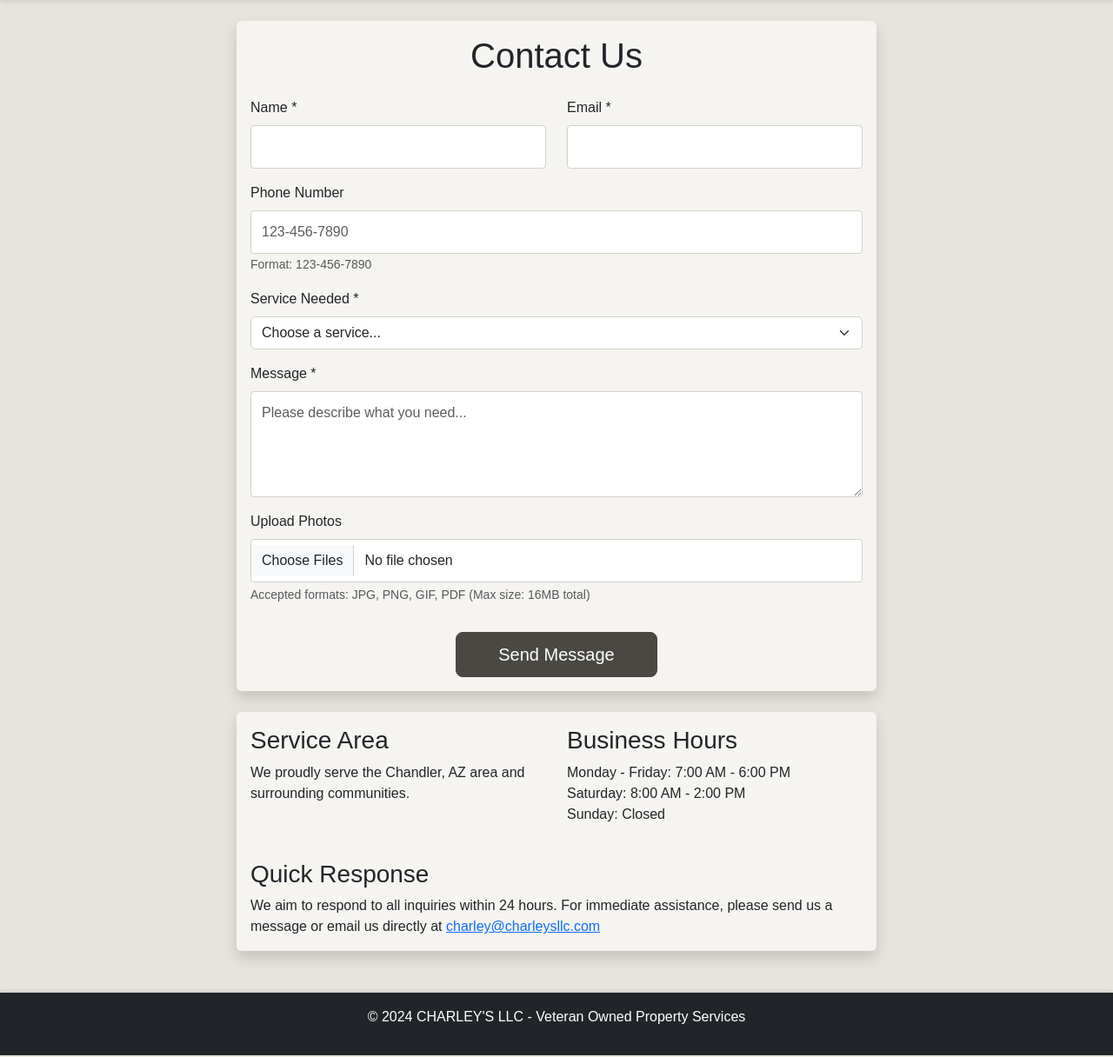
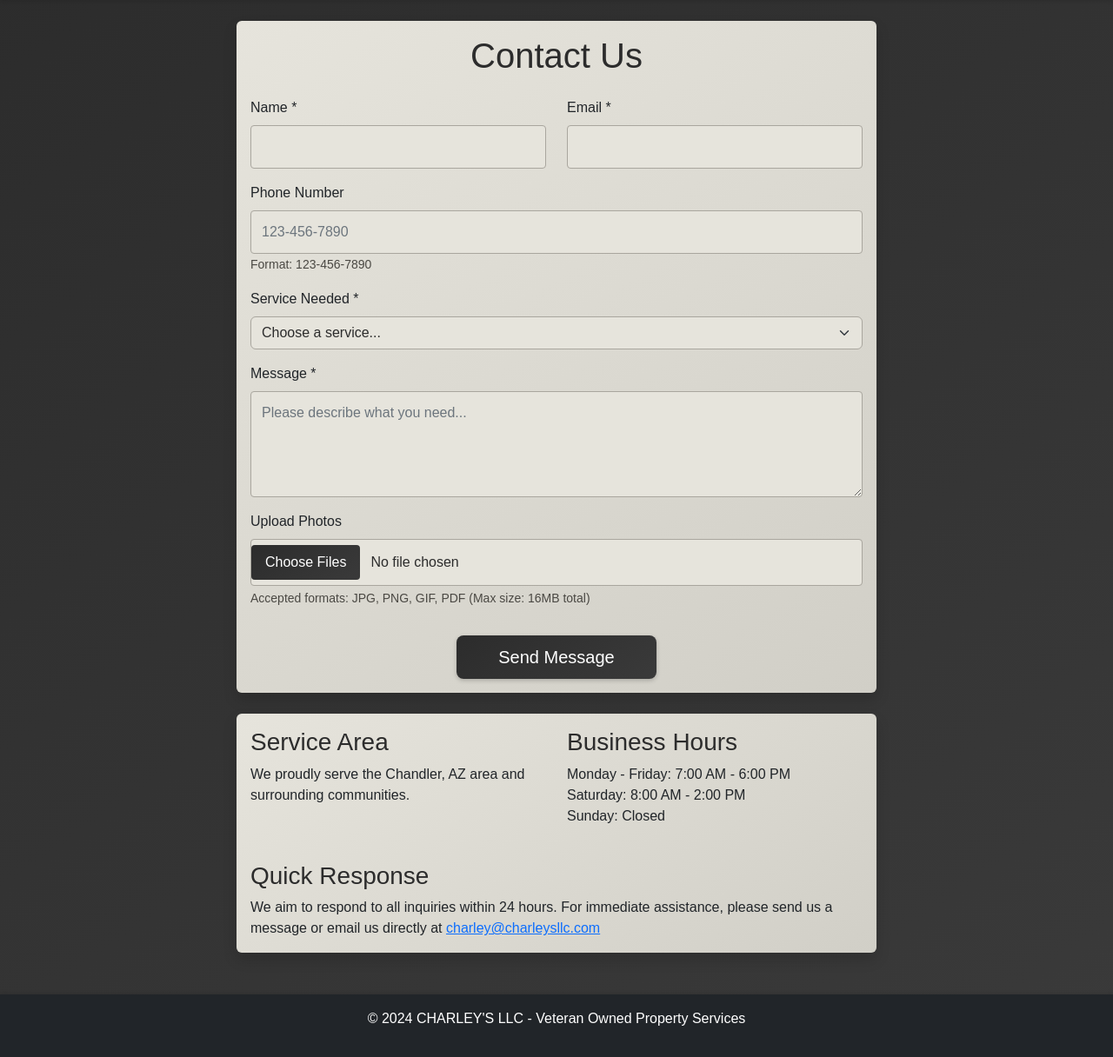
Before and after one commit to fullstackcrypto/charleys-llc, a Flask app: page /contact in a window 1280 px wide. Shown: the part 62-1278 px from the top of the page at 87% size. Run offline with Flask 3, Linux system fonts and the light colour scheme.

Commit message:
Updated color scheme with new styling

```diff
--- a/templates/contact.html
+++ b/templates/contact.html
@@ -5,28 +5,74 @@
 {% block content %}
 <style>
     body {
-        background-color: #E6E4DC !important; /* Light khaki background */
+        background: linear-gradient(145deg, #2C2C2C, #3A3A3A) !important;
     }
     .card {
-        background-color: #F5F4F0; /* Lighter khaki for cards */
+        background: linear-gradient(145deg, #E6E4DC, #D1CFC7);
         border: none;
+        box-shadow: 0 4px 15px rgba(0, 0, 0, 0.2);
     }
     .form-control, .form-select {
-        background-color: #FFFFFF; /* Keep form inputs white for contrast */
-        border: 1px solid #D1CFC7; /* Slightly darker border */
+        background-color: #E6E4DC;
+        border: 1px solid #A9A69E;
+        color: #2C2C2C;
     }
     .form-control:focus, .form-select:focus {
-        background-color: #FFFFFF;
-        border-color: #C0BD B4;
-        box-shadow: 0 0 0 0.2rem rgba(192, 189, 180, 0.25);
+        background-color: #E6E4DC;
+        border-color: #2C2C2C;
+        box-shadow: 0 0 0 0.2rem rgba(44, 44, 44, 0.25);
+        color: #2C2C2C;
+    }
+    .form-control::placeholder {
+        color: #6c757d;
+    }
+    .card-title {
+        color: #2C2C2C;
+    }
+    .text-muted {
+        color: #4A4843 !important;
     }
     .btn-primary {
-        background-color: #4A4843; /* Darker contrasting color for buttons */
-        border-color: #4A4843;
+        background: linear-gradient(145deg, #2C2C2C, #3A3A3A);
+        border: none;
+        box-shadow: 0 2px 5px rgba(0, 0, 0, 0.2);
+        transition: all 0.3s ease;
     }
     .btn-primary:hover {
-        background-color: #35332F;
-        border-color: #35332F;
+        background: linear-gradient(145deg, #3A3A3A, #2C2C2C);
+        transform: translateY(-2px);
+        box-shadow: 0 4px 8px rgba(0, 0, 0, 0.3);
+    }
+    .alert-success {
+        background-color: #D1CFC7;
+        border-color: #A9A69E;
+        color: #2C2C2C;
+    }
+    #filePreview .card {
+        background-color: #D1CFC7;
+    }
+    /* Custom scrollbar for textarea */
+    textarea::-webkit-scrollbar {
+        width: 8px;
+    }
+    textarea::-webkit-scrollbar-track {
+        background: #D1CFC7;
+    }
+    textarea::-webkit-scrollbar-thumb {
+        background: #2C2C2C;
+        border-radius: 4px;
+    }
+    /* File upload button styling */
+    input[type="file"]::file-selector-button {
+        background: linear-gradient(145deg, #2C2C2C, #3A3A3A);
+        color: white;
+        border: none;
+        padding: 8px 16px;
+        border-radius: 4px;
+        cursor: pointer;
+    }
+    input[type="file"]::file-selector-button:hover {
+        background: linear-gradient(145deg, #3A3A3A, #2C2C2C);
     }
 </style>
 
```
